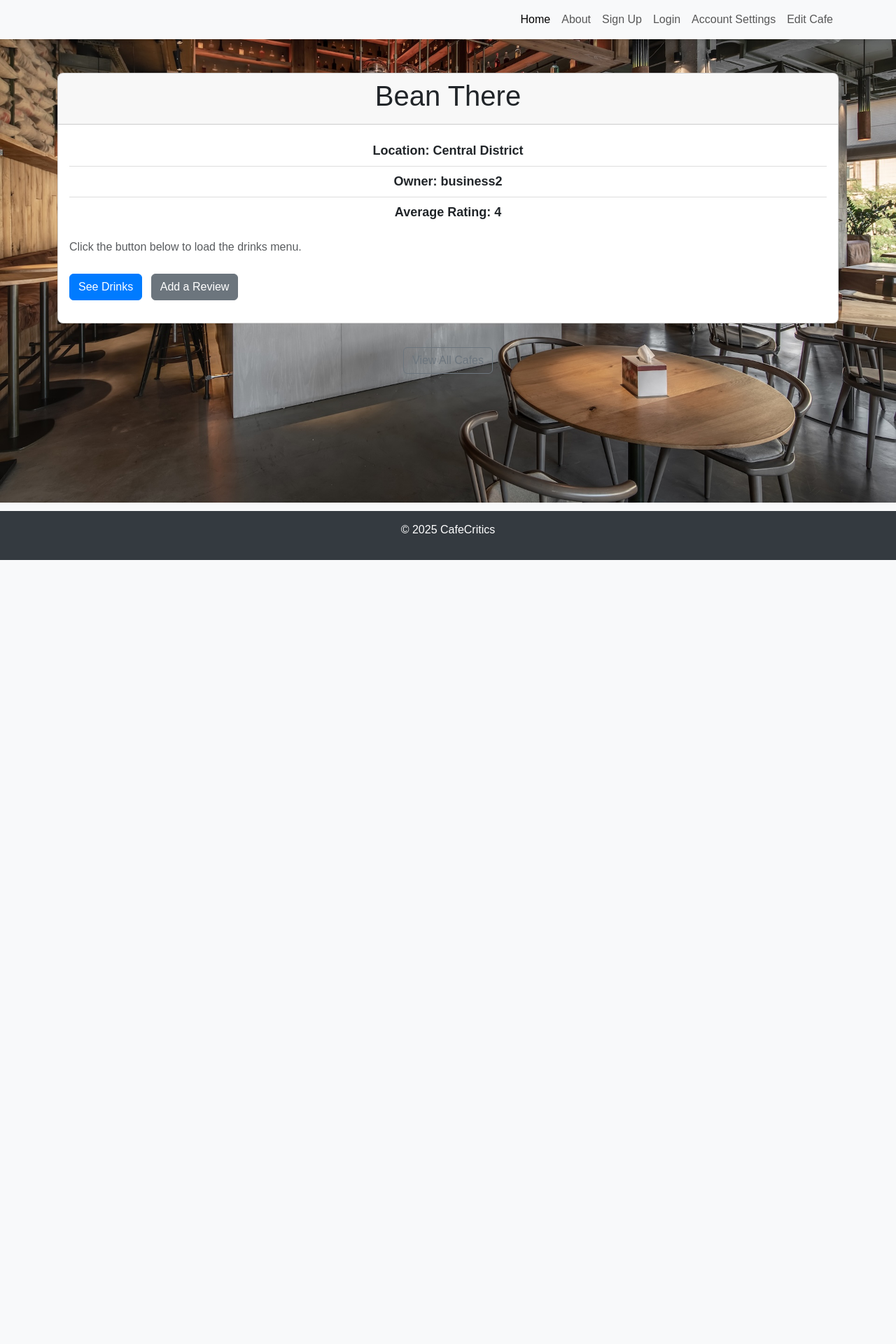
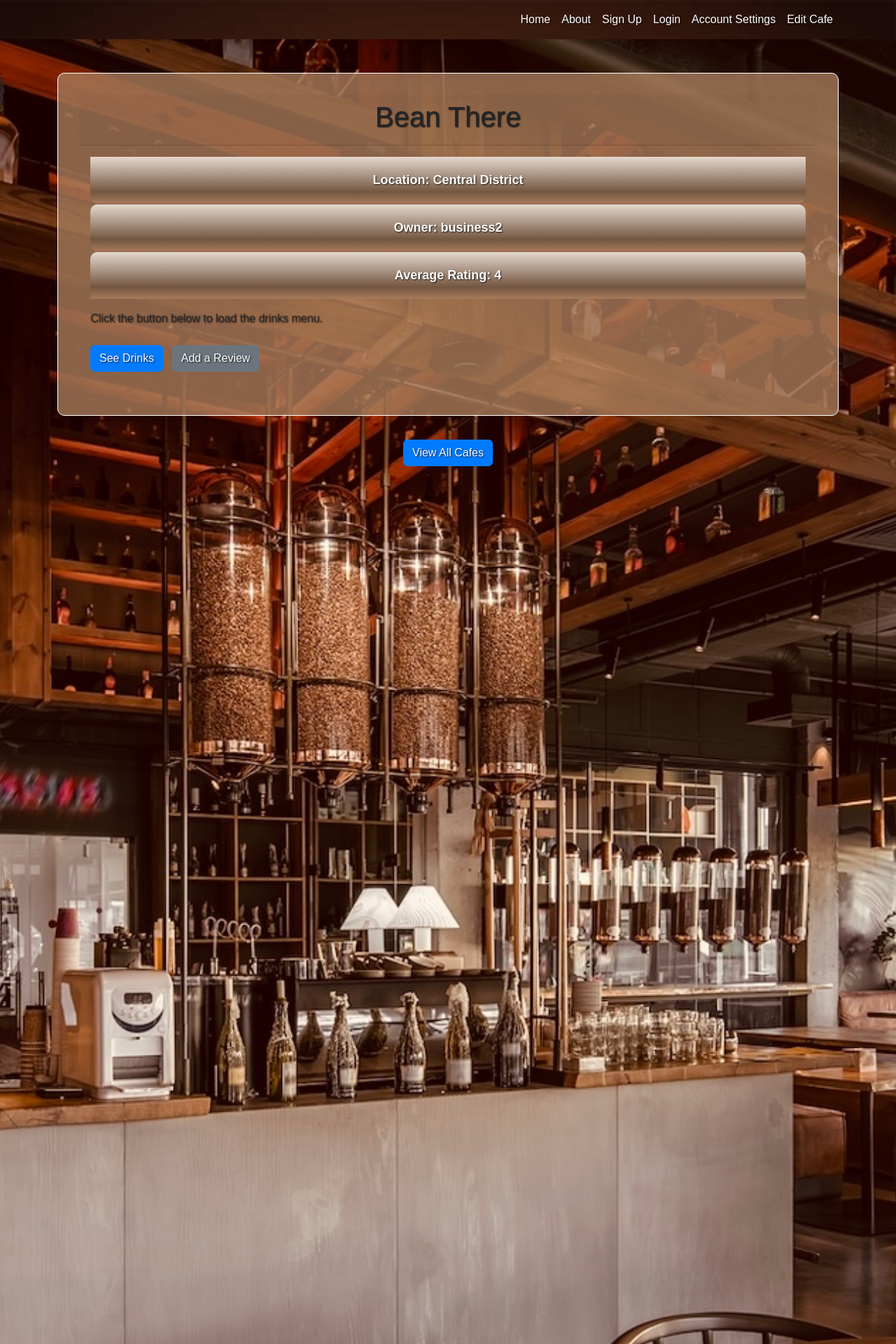
Before and after one commit to Martin-Gubala/WAD2-8C, a Django app: a page that uses WAD2-8C/templates/registration/base_generic.html in a window 1280 px wide. Shown: the top 1920 px of the page at 70% size. Before the commit the page ends 800 px from the top, so only its background shows below. Run offline with Django 3.2, Linux system fonts and the light colour scheme; data comes from the database, SQL or seed files in the repository.

Commit message:
Fixes to the images and coloring

```diff
--- a/WAD2-8C/WAD2_Project/cafeCritics/static/css/style.css
+++ b/WAD2-8C/WAD2_Project/cafeCritics/static/css/style.css
@@ -1,11 +1,43 @@
-body {
+body, html {
     font-family: 'Arial', sans-serif;
     background-color: #f8f9fa;
     color: #333;
+    position: relative;
+    height: 180%;
+    margin: 0;
+    padding: 0;
+    background-position: center;
+    background-repeat: no-repeat;
+    background-size: cover;
+}
+
+.list-group-item {
+    background-color: #A67B5B !important;
+    color: #ffffff !important;
+    border-color: #8B5742 !important;
+}
+
+.card {
+    background-color: rgba(166, 123, 91, 0.8) !important;
+    border: 1px solid #ffffff !important;
+}
+
+footer {
+    position: absolute;
+    left: 0;
+    bottom: 0;
+    width: 100%;
+    background-color: #333;
+    color: white;
+    text-align: center;
+    padding: 10px 0;
 }
 
 .navbar {
     box-shadow: 0 4px 6px rgba(0, 0, 0, 0.1);
+    background: url('/static/css/images/brown.jpg') repeat;
+    background-size: cover;
+    background-color: #ffffff;
 }
 
 .hero {
@@ -25,15 +57,19 @@ body {
     border-color: #004085;
 }
 
-footer {
-    background-color: #343a40;
-    color: white;
-    text-align: center;
-    padding: 15px 0;
-    width: 100%;
-    position: fixed;
-    bottom: 0;
+
+.btn-outline-secondary {
+    color: #6c757d;
+    border-color: #007bff;
+    background-color: #007bff;
 }
+
+.btn-outline-secondary:hover {
+    color: #fff;
+    background-color: #0056b3;
+    border-color: #004085;
+}
+
 
 .card {
     border-radius: 10px;
@@ -136,8 +172,35 @@ h1, h2, h3 {
 }
 
 body {
-    background-image: url('/static/css/images/coffee-hero.jpeg');
+    background-image: url('/static/css/images/coffee-hero.jpg');
     background-size: cover;
     background-position: center;
     background-repeat: no-repeat;
 }
+
+
+.card {
+    background-color: rgba(255, 255, 255, 0.95);
+    padding: 30px;
+    margin: 10px 0;
+    border-radius: 10px;
+}
+
+
+.hero-content, .list-group-item {
+    background: linear-gradient(to bottom, rgba(255, 255, 255, 0.7) 0%, rgba(0,0,0,0.3) 75%, rgba(0,0,0,0) 100%);
+    color: rgb(0, 0, 0);
+    padding: 20px;
+    border-radius: 10px;
+}
+
+body, h1, h2, h3, p, .nav-link, .btn, .list-group-item {
+    color: #ffffff;
+    text-shadow: 1px 1px 2px rgba(0, 0, 0, 0.8);
+}
+
+footer {
+    background-color: #000;
+    color: #fff;
+    padding: 20px 0;
+}
--- a/WAD2-8C/templates/registration/base_generic.html
+++ b/WAD2-8C/templates/registration/base_generic.html
@@ -27,7 +27,7 @@
 
                 <div class="collapse navbar-collapse" id="navbarNavAltMarkup">
                     <div class="navbar-nav ms-auto">
-                        <a class="nav-link active" href="{% url 'cafeCritics:home_page' %}">Home</a>
+                        <a class="nav-link" href="{% url 'cafeCritics:home_page' %}">Home</a>
                         <a class="nav-link" href="{% url 'cafeCritics:about' %}">About</a>
                         {% if user.is_authenticated %}
                             <span class="nav-link">logged in as {{ user.username }}</span>
```
Also changed, not shown: WAD2-8C/WAD2_Project/cafeCritics/static/css/images/brown.jpg (added), WAD2-8C/WAD2_Project/cafeCritics/static/css/images/coffee-hero.jpeg (deleted), WAD2-8C/WAD2_Project/cafeCritics/static/css/images/coffee-hero.jpg (added), WAD2-8C/WAD2_Project/cafeCritics/static/css/images/homeimage.jpg (deleted).
